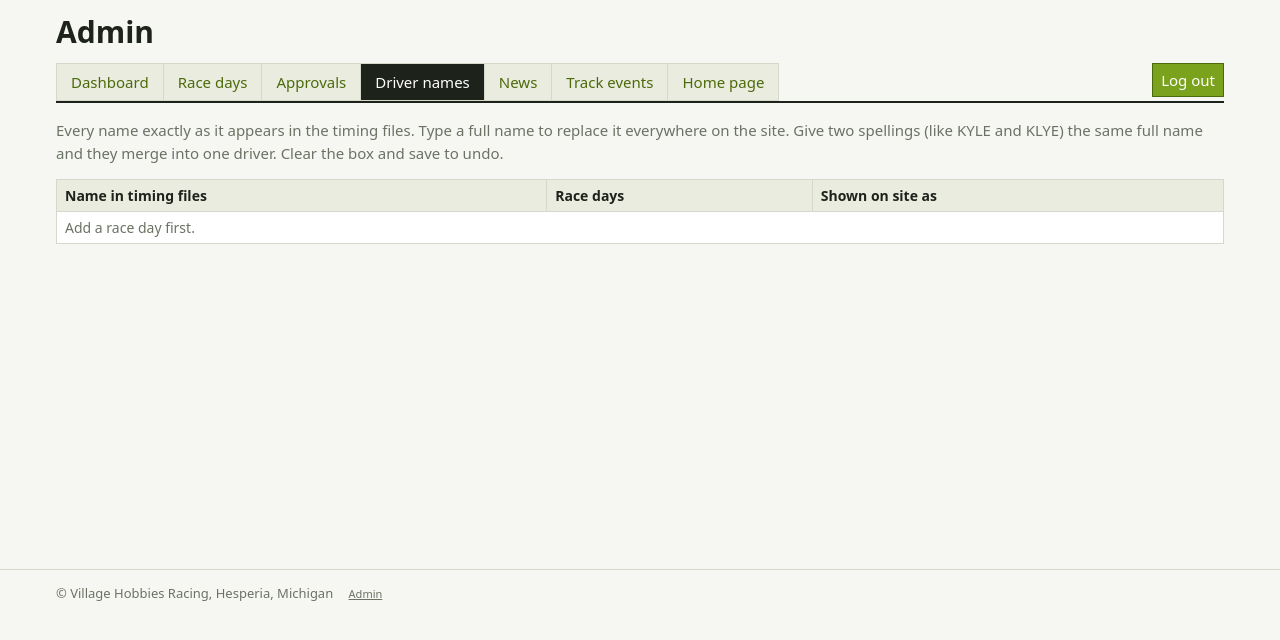
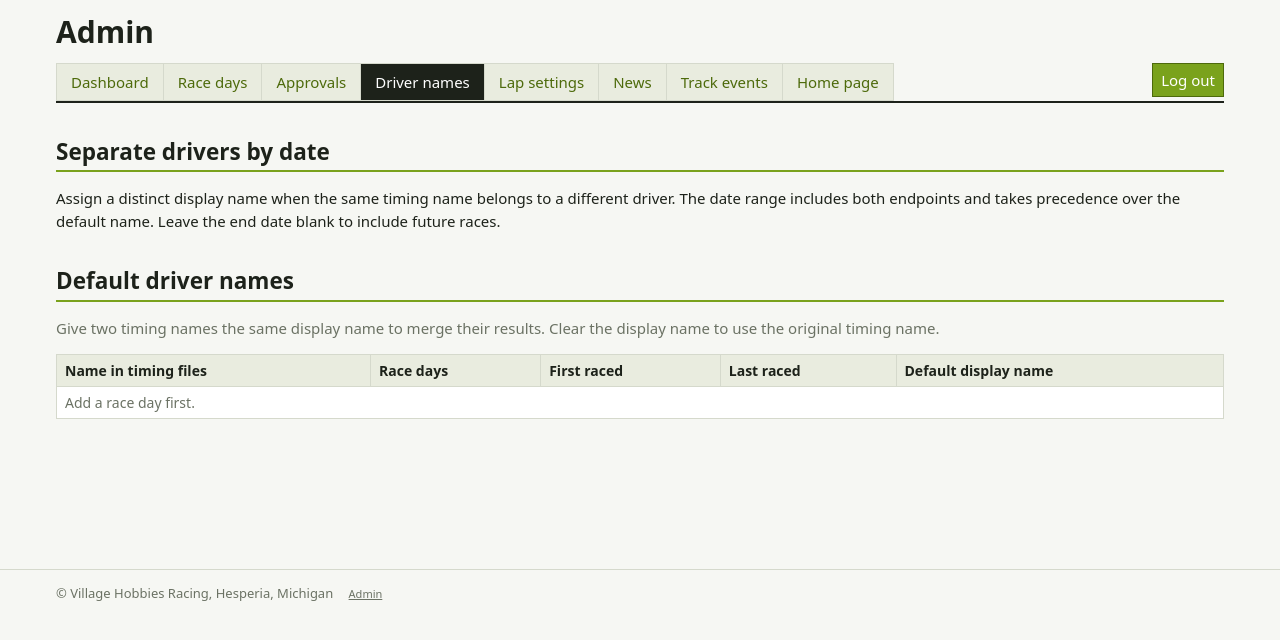
Before and after one commit to minimapper-ogf/vhobbies, a Flask app: page /admin/names in a window 1280 px wide. Shown: the part 63-703 px from the top of the page. Run offline with Flask 3, Linux system fonts and the light colour scheme; the visitor is signed in with stand-in values (Sample User, id 1); data that the repository does not hold is empty.

Commit message:
Improve driver history, lap filtering, and admin logins

```diff
--- a/app.py
+++ b/app.py
@@ -1,6 +1,9 @@
 import os, statistics
+from datetime import date
 from flask import Flask, g, session, render_template, request, jsonify, abort
 import config, importer
+from race_stats import RESULT_NAME as NAME, RESULT_JOIN as JOIN, EOR_NAME, EOR_JOIN
+from race_stats import best_lap, lap_minimums, valid_lap
 
 app = Flask(__name__)
 app.secret_key = config.SECRET_KEY
@@ -19,9 +22,6 @@ def _close(e):
     d = g.pop('db', None)
     if d: d.close()
 def q(sql, args=()): return db().execute(sql, args).fetchall()
-
-NAME = "COALESCE(nm.full_name, r.raw_name)"
-JOIN = "LEFT JOIN name_map nm ON nm.raw_name = r.raw_name"
 
 @app.template_filter('t')
 def fmt_time(s):
@@ -59,15 +59,40 @@ def history():
     events = q("SELECT * FROM track_events WHERE day_type IS NULL OR day_type='' OR day_type=? ORDER BY event_date DESC", (kind,))
     return render_template('history.html', days=days, kind=kind, events=events)
 
-def day_data(did, cls):
+def day_runs(did, cls):
+    return q(f"""SELECT r.*, {NAME} AS name FROM results r {JOIN}
+                 WHERE r.day_id=? AND r.class_name=?""", (did, cls))
+
+
+def day_laps(did, cls):
+    rows = q("""SELECT l.result_id, l.lap_no, l.lap_time FROM laps l
+                JOIN results r ON r.id=l.result_id WHERE r.day_id=? AND r.class_name=?
+                ORDER BY l.lap_no""", (did, cls))
+    laps = {}
+    for row in rows:
+        laps.setdefault(row['result_id'], []).append(row)
+    return laps
+
+
+def run_times(run, recorded, minimum):
+    timed = [lap['lap_time'] for lap in recorded if lap['lap_time'] is not None]
+    valid = [value for value in timed if valid_lap(value, minimum)]
+    reported = run['fastest_lap']
+    reported_best = reported if valid_lap(reported, minimum) else None
+    best = best_lap(valid, reported_best)
+    avg = _mean(valid)
+    summary_usable = reported in (None, 0) or reported_best is not None
+    if len(valid) == len(timed) and summary_usable and valid_lap(run['avg_lap'], minimum):
+        avg = run['avg_lap']
+    return len(timed), valid, best, avg
+
+
+def day_data(did, cls, minimum):
     """Everything for one class on one day, one dict per driver."""
-    rows = q(f"SELECT r.*, {NAME} AS name FROM results r {JOIN} WHERE r.day_id=? AND r.class_name=?", (did, cls))
-    laps = q(f"""SELECT {NAME} AS name, l.lap_time FROM laps l JOIN results r ON r.id=l.result_id {JOIN}
-                 WHERE r.day_id=? AND r.class_name=? AND l.lap_time IS NOT NULL""", (did, cls))
-    lapmap = {}
-    for l in laps: lapmap.setdefault(l['name'], []).append(l['lap_time'])
-    eor = q(f"""SELECT e.*, COALESCE(nm.full_name, e.raw_name) AS name FROM eor_results e
-                LEFT JOIN name_map nm ON nm.raw_name=e.raw_name WHERE e.day_id=? AND e.class_name=?""", (did, cls))
+    rows = day_runs(did, cls)
+    laps = day_laps(did, cls)
+    eor = q(f"""SELECT e.*, {EOR_NAME} AS name FROM eor_results e {EOR_JOIN}
+                WHERE e.day_id=? AND e.class_name=?""", (did, cls))
     top_y = max([e['eor_y'] for e in eor], default=0)
     last = [e for e in eor if e['eor_y'] == top_y]
     final_x = max([e['eor_x'] for e in last], default=0); qual_x = min([e['eor_x'] for e in last], default=0)
@@ -75,14 +100,20 @@ def day_data(did, cls):
     qual_pos = {e['name']: e for e in last if e['eor_x'] == qual_x}
     drivers = {}
     for r in rows:
-        d = drivers.setdefault(r['name'], dict(name=r['name'], rounds={}, final=None))
-        if r['stage'] == 'final': d['final'] = r
-        else: d['rounds'][r['round_no']] = r
+        d = drivers.setdefault(r['name'], dict(name=r['name'], rounds={}, final=None,
+                                              all_laps=0, valid_laps=[], best_times=[]))
+        lap_count, valid, best, avg = run_times(r, laps.get(r['id'], ()), minimum)
+        d['all_laps'] += lap_count
+        d['valid_laps'].extend(valid)
+        if best is not None:
+            d['best_times'].append(best)
+        run = dict(r, fastest_lap=best, avg_lap=avg)
+        if r['stage'] == 'final': d['final'] = run
+        else: d['rounds'][r['round_no']] = run
     for n, d in drivers.items():
-        L = lapmap.get(n, [])
-        d['all_laps'] = len(L)
-        d['avg'] = sum(L) / len(L) if L else None
-        d['best'] = min(L) if L else None
+        L = d['valid_laps']
+        d['avg'] = _mean(L)
+        d['best'] = best_lap(d['best_times'])
         d['stdev'] = statistics.pstdev(L) if len(L) > 1 else None
         d['median'] = statistics.median(L) if L else None
         d['qual'] = qual_pos.get(n); d['fin'] = final_pos.get(n)
@@ -97,7 +128,7 @@ def day(did):
     classes = [r['class_name'] for r in q("SELECT DISTINCT class_name FROM results WHERE day_id=? ORDER BY class_name", (did,))]
     cls = request.args.get('class', classes[0] if classes else '')
     if cls not in classes and classes: cls = classes[0]
-    drivers, rounds = day_data(did, cls) if classes else ([], [])
+    drivers, rounds = day_data(did, cls, lap_minimums(db())[d[0]['day_type']]) if classes else ([], [])
     return render_template('day.html', day=d[0], classes=classes, cls=cls, drivers=drivers, rounds=rounds)
 
 METRICS = {'avg_lap': 'Average lap (s)', 'fastest_lap': 'Fastest lap (s)', 'total_time': 'Total time (s)', 'laps': 'Laps completed', 'position': 'Position'}
@@ -105,25 +136,42 @@ METRICS = {'avg_lap': 'Average lap (s)', 'fastest_lap': 'Fastest lap (s)', 'tota
 @app.route('/api/day/<int:did>/chart')
 def chart(did):
     cls = request.args.get('class', ''); mode = request.args.get('mode', 'rounds')
+    day = q("SELECT day_type FROM race_days WHERE id=?", (did,))
+    minimum = lap_minimums(db()).get(day[0]['day_type'], 0) if day else 0
+    rows = day_runs(did, cls)
+    metric = request.args.get('metric', 'avg_lap')
+    if metric not in METRICS: metric = 'avg_lap'
+    laps = day_laps(did, cls) if mode == 'laps' or metric in ('avg_lap', 'fastest_lap') else {}
     if mode == 'laps':
         sel = request.args.get('round', 'final')
-        where = "r.stage='final'" if sel == 'final' else "r.stage='heat' AND r.round_no=%d" % int(sel)
-        rows = q(f"""SELECT {NAME} AS name, l.lap_no, l.lap_time FROM laps l JOIN results r ON r.id=l.result_id {JOIN}
-                     WHERE r.day_id=? AND r.class_name=? AND {where} ORDER BY l.lap_no""", (did, cls))
+        round_no = request.args.get('round', type=int)
         series = {}
-        for r in rows: series.setdefault(r['name'], {})[r['lap_no']] = r['lap_time']
-        n = max([max(v) for v in series.values()], default=0)
+        for row in rows:
+            if sel == 'final':
+                matches = row['stage'] == 'final'
+            else:
+                matches = row['stage'] == 'heat' and row['round_no'] == round_no and round_no is not None
+            recorded = laps.get(row['id'], ())
+            if matches and recorded:
+                points = series.setdefault(row['name'], {})
+                for lap in recorded:
+                    value = lap['lap_time']
+                    points[lap['lap_no']] = value if valid_lap(value, minimum) else None
+        n = max((max(v) for v in series.values()), default=0)
         return jsonify(categories=[str(i) for i in range(1, n + 1)], xTitle='Lap', yTitle='Lap time (s)', reversed=False,
                        series=[dict(name=k, data=[v.get(i) for i in range(1, n + 1)]) for k, v in sorted(series.items())])
-    metric = request.args.get('metric', 'avg_lap')
-    if metric not in METRICS: metric = 'avg_lap'
-    rows = q(f"SELECT r.stage, r.round_no, {NAME} AS name, r.{metric} AS v FROM results r {JOIN} WHERE r.day_id=? AND r.class_name=?", (did, cls))
     rounds = sorted({r['round_no'] for r in rows if r['stage'] == 'heat'})
     cats = [f"Round {i}" for i in rounds] + (['Final'] if any(r['stage'] == 'final' for r in rows) else [])
     series = {}
     for r in rows:
         key = 'Final' if r['stage'] == 'final' else f"Round {r['round_no']}"
-        series.setdefault(r['name'], {})[key] = r['v'] if (r['v'] or r['v'] == 0) and not (metric in ('avg_lap', 'fastest_lap', 'total_time') and not r['v']) else None
+        value = r[metric]
+        if metric in ('avg_lap', 'fastest_lap'):
+            _, _, best, avg = run_times(r, laps.get(r['id'], ()), minimum)
+            value = avg if metric == 'avg_lap' else best
+        elif metric == 'total_time':
+            value = value or None
+        series.setdefault(r['name'], {})[key] = value
     return jsonify(categories=cats, xTitle='', yTitle=METRICS[metric], reversed=(metric == 'position'),
                    series=[dict(name=k, data=[v.get(c) for c in cats]) for k, v in sorted(series.items())])
 
@@ -133,8 +181,27 @@ def chart(did):
 def drivers():
     term = request.args.get('q', '').strip()
     like = f"%{term}%"
-    rows = q(f"""SELECT {NAME} AS name, COUNT(DISTINCT r.day_id) days, GROUP_CONCAT(DISTINCT r.class_name) classes, MIN(r.fastest_lap) best
-                 FROM results r {JOIN} WHERE {NAME} LIKE ? OR r.raw_name LIKE ? GROUP BY name ORDER BY name""", (like, like))
+    minimums = lap_minimums(db())
+    rows = q(f"""WITH driver_runs AS (
+                     SELECT r.id, r.raw_name, r.day_id, r.class_name, d.day_type, r.fastest_lap,
+                            {NAME} AS name, CASE d.day_type WHEN 'oval' THEN ? ELSE ? END AS minimum
+                     FROM results r JOIN race_days d ON d.id=r.day_id {JOIN}
+                 ), lap_candidates AS (
+                     SELECT dr.*, (SELECT MIN(l.lap_time) FROM laps l WHERE l.result_id=dr.id
+                                    AND l.lap_time>0 AND l.lap_time>=dr.minimum) AS recorded_best,
+                            CASE WHEN fastest_lap>0 AND fastest_lap>=minimum THEN fastest_lap END AS reported_best
+                     FROM driver_runs dr WHERE dr.name IN
+                         (SELECT name FROM driver_runs WHERE name LIKE ? OR raw_name LIKE ?)
+                 ), run_bests AS (
+                     SELECT *, MIN(COALESCE(recorded_best, reported_best),
+                                   COALESCE(reported_best, recorded_best)) AS best
+                     FROM lap_candidates
+                 )
+                 SELECT name, COUNT(DISTINCT day_id) days, GROUP_CONCAT(DISTINCT class_name) classes,
+                        MIN(CASE WHEN day_type='oval' THEN best END) best_oval,
+                        MIN(CASE WHEN day_type='offroad' THEN best END) best_offroad
+                 FROM run_bests GROUP BY name ORDER BY name""",
+             (minimums['oval'], minimums['offroad'], like, like))
     return render_template('drivers.html', rows=rows, term=term)
 
 def _mean(v): return sum(v) / len(v) if v else None
@@ -142,23 +209,29 @@ def _mean(v): return sum(v) / len(v) if v else None
 def driver_data(name):
     res = q(f"SELECT r.*, d.race_date, d.day_type FROM results r JOIN race_days d ON d.id=r.day_id {JOIN} WHERE {NAME}=? ORDER BY d.race_date", (name,))
     if not res: return None
+    minimums = lap_minimums(db())
     laps = q(f"SELECT r.day_id, r.class_name, l.lap_time FROM laps l JOIN results r ON r.id=l.result_id {JOIN} WHERE {NAME}=? AND l.lap_time IS NOT NULL", (name,))
     meta = {}                                     # (day,class) -> [top eor_y, final_x, qual_x]
     for r in q("SELECT DISTINCT day_id, class_name, eor_x, eor_y FROM eor_results"):
         m = meta.setdefault((r['day_id'], r['class_name']), {'y': 0, 'xs': set()})
         if r['eor_y'] > m['y']: m['y'], m['xs'] = r['eor_y'], {r['eor_x']}
         elif r['eor_y'] == m['y']: m['xs'].add(r['eor_x'])
-    eor = q("SELECT e.* FROM eor_results e LEFT JOIN name_map nm ON nm.raw_name=e.raw_name WHERE COALESCE(nm.full_name,e.raw_name)=?", (name,))
+    eor = q(f"SELECT e.* FROM eor_results e {EOR_JOIN} WHERE {EOR_NAME}=?", (name,))
     E = {}
     for r in res:
         e = E.setdefault((r['day_id'], r['class_name']), dict(day_id=r['day_id'], date=r['race_date'], type=r['day_type'], cls=r['class_name'],
-                         heat_pos=[], cars=set(), group=None, laps_list=[], final_pos=None, qual_pos=None))
+                         heat_pos=[], cars=set(), group=None, laps_list=[], reported_bests=[], laps=0, final_pos=None, qual_pos=None))
+        if valid_lap(r['fastest_lap'], minimums[r['day_type']]):
+            e['reported_bests'].append(r['fastest_lap'])
         e['cars'].add(r['car_no'])
         if r['stage'] == 'heat': e['heat_pos'].append(r['position'])
         else: e['group'] = r['final_group']
     for l in laps:
         e = E.get((l['day_id'], l['class_name']))
-        if e: e['laps_list'].append(l['lap_time'])
+        if e:
+            e['laps'] += 1
+            if valid_lap(l['lap_time'], minimums[e['type']]):
+                e['laps_list'].append(l['lap_time'])
     for r in eor:
         k = (r['day_id'], r['class_name']); m = meta.get(k)
         if not m or r['eor_y'] != m['y'] or k not in E: continue
@@ -166,8 +239,8 @@ def driver_data(name):
         if r['eor_x'] == min(m['xs']): E[k]['qual_pos'] = r['position']
     for e in E.values():
         L = e['laps_list']
-        e.update(avg_lap=_mean(L), median_lap=statistics.median(L) if L else None, best_lap=min(L) if L else None,
-                 stdev=statistics.pstdev(L) if len(L) > 1 else None, laps=len(L), avg_heat_pos=_mean(e['heat_pos']))
+        e.update(avg_lap=_mean(L), median_lap=statistics.median(L) if L else None, best_lap=best_lap(L, best_lap(e['reported_bests'])),
+                 stdev=statistics.pstdev(L) if len(L) > 1 else None, avg_heat_pos=_mean(e['heat_pos']))
     return sorted(E.values(), key=lambda e: (e['date'], e['cls']))
 
 DRIVER_METRICS = {'avg_lap': 'Average lap (s)', 'median_lap': 'Median lap (s)', 'best_lap': 'Best lap (s)', 'stdev': 'Consistency, std dev (s, lower = steadier)',
@@ -181,8 +254,8 @@ def by_vehicle(entries):
     for (t, c), es in sorted(g.items()):
         L = [x for e in es for x in e['laps_list']]
         fp = [e['final_pos'] for e in es if e['final_pos']]
-        out.append(dict(type=t, cls=c, days=len(es), laps=len(L), avg_lap=_mean(L), median_lap=statistics.median(L) if L else None,
-                        best_lap=min(L) if L else None, stdev=statistics.pstdev(L) if len(L) > 1 else None,
+        out.append(dict(type=t, cls=c, days=len(es), laps=sum(e['laps'] for e in es), avg_lap=_mean(L), median_lap=statistics.median(L) if L else None,
+                        best_lap=best_lap(e['best_lap'] for e in es if e['best_lap'] is not None), stdev=statistics.pstdev(L) if len(L) > 1 else None,
                         avg_heat_pos=_mean([p for e in es for p in e['heat_pos']]), qual_pos=_mean([e['qual_pos'] for e in es if e['qual_pos']]),
                         final_pos=_mean(fp), wins=sum(1 for p in fp if p == 1), podiums=sum(1 for p in fp if p <= 3)))
     return out
@@ -194,7 +267,9 @@ def driver(name):
     veh = by_vehicle(entries)
     allL = [x for e in entries for x in e['laps_list']]
     fp = [e['final_pos'] for e in entries if e['final_pos']]
-    summary = dict(days=len({e['day_id'] for e in entries}), laps=len(allL), avg=_mean(allL), best=min(allL) if allL else None,
+    bests = {kind: best_lap(e['best_lap'] for e in entries if e['type'] == kind and e['best_lap'] is not None)
+             for kind in ('oval', 'offroad')}
+    summary = dict(days=len({e['day_id'] for e in entries}), laps=sum(e['laps'] for e in entries), avg=_mean(allL), bests=bests,
                    wins=sum(1 for p in fp if p == 1), podiums=sum(1 for p in fp if p <= 3), classes=sorted({e['cls'] for e in entries}))
     photo = q("SELECT filename FROM driver_photos WHERE driver_name=?", (name,))
     return render_template('driver.html', photo=photo[0]['filename'] if photo else None, name=name, entries=list(reversed(entries)), veh=veh, s=summary, metrics=DRIVER_METRICS)
@@ -213,6 +288,16 @@ def driver_chart():
         resp.update(categories=[label(x['type'], x['cls']) for x in v], series=[dict(name=DRIVER_METRICS[metric], data=[x[metric] for x in v])])
         resp['integer'] = metric == 'laps'
         return jsonify(resp)
+    years = request.args.get('years', type=int)
+    cutoff = None
+    if years in (1, 2, 4) and entries:
+        latest = date.fromisoformat(entries[-1]['date'])
+        target_year = max(1, latest.year - years)
+        try:
+            cutoff = latest.replace(year=target_year).isoformat()
+        except ValueError:  # February 29 in a non-leap year
+            cutoff = latest.replace(year=target_year, day=28).isoformat()
+        entries = [e for e in entries if e['date'] >= cutoff]
     dates = sorted({e['date'] for e in entries})
     series = {}
     for e in entries: series.setdefault(label(e['type'], e['cls']), {})[e['date']] = e[metric]
@@ -220,6 +305,7 @@ def driver_chart():
     if dates:                                      # track-change markers from the admin "track events" list
         for ev in q("SELECT * FROM track_events ORDER BY event_date"):
             if kind != 'all' and ev['day_type'] not in (None, '', kind): continue
+            if cutoff and not cutoff <= ev['event_date'] <= dates[-1]: continue
             i = sum(1 for d in dates if d <= ev['event_date'])     # number of race days on/before the event
             resp['plotLines'].append(dict(value=i - 0.5, text=ev['title']))
     return jsonify(resp)
--- a/importer.py
+++ b/importer.py
@@ -23,6 +23,9 @@ CREATE TABLE IF NOT EXISTS eor_results(       -- end-of-round standings (eor fil
   eor_x INTEGER, eor_y INTEGER, class_name TEXT, position INTEGER,
   raw_name TEXT, laps INTEGER, total_time REAL, best_round INTEGER);
 CREATE TABLE IF NOT EXISTS name_map(raw_name TEXT PRIMARY KEY, full_name TEXT NOT NULL);   -- approved name edits
+CREATE TABLE IF NOT EXISTS dated_names(
+  id INTEGER PRIMARY KEY, raw_name TEXT NOT NULL, start_date TEXT NOT NULL, end_date TEXT NOT NULL,
+  full_name TEXT NOT NULL, UNIQUE(raw_name, start_date), CHECK(start_date <= end_date));
 CREATE TABLE IF NOT EXISTS news(id INTEGER PRIMARY KEY, title TEXT, body TEXT, image TEXT, created TEXT DEFAULT CURRENT_TIMESTAMP);
 CREATE TABLE IF NOT EXISTS news_images(id INTEGER PRIMARY KEY, news_id INTEGER NOT NULL REFERENCES news(id) ON DELETE CASCADE, image TEXT NOT NULL);
 CREATE TABLE IF NOT EXISTS track_events(id INTEGER PRIMARY KEY, event_date TEXT, title TEXT, description TEXT, day_type TEXT);
--- a/static/css/style.css
+++ b/static/css/style.css
@@ -48,6 +48,11 @@ button.danger{background:#c0392b;border-color:#8e2a1f}.inline{display:inline}
 
 .adminnav{flex-wrap:wrap}
 #chart,#chart .highcharts-container{color-scheme:light;background:#fff}
+#chart.chart-panels{display:grid;grid-template-columns:repeat(auto-fit,minmax(min(100%,260px),1fr));gap:12px;padding:12px;min-height:0;background:var(--panel)}
+.driver-chart-panel{min-width:0;border:1px solid var(--line);background:#fff;color:#222}
+.driver-chart-panel h3{margin:10px 12px 0;font-size:1rem;overflow-wrap:anywhere}
+.driver-filter{margin:8px 0 12px;border:1px solid var(--line)}
+.driver-filter label{display:inline-flex;align-items:center;gap:5px;margin:2px 12px 2px 0}
 .photos img{width:100%;height:160px;object-fit:cover;display:block;border:1px solid var(--line)}
 .news,.hero p,.hero{white-space:normal}.pre{white-space:pre-line}.news-images{display:flex;gap:8px;flex-wrap:wrap;max-height:260px;overflow:auto;margin:6px 0}.news img.pic{max-width:240px;width:auto;height:auto;max-height:240px;object-fit:contain;display:block}
 .home-photo{margin:0 auto 16px;max-width:900px;max-height:420px;overflow:hidden}.home-photo img{display:block;width:100%;max-height:420px;object-fit:cover}
--- a/submissions.py
+++ b/submissions.py
@@ -4,6 +4,7 @@ from flask import request, redirect, url_for, session, flash, abort
 from PIL import Image, ImageOps
 import config
 from admin import adb
+from race_stats import RESULT_NAME, RESULT_JOIN
 from images import process_image
 
 Image.MAX_IMAGE_PIXELS = 30_000_000
@@ -23,7 +24,7 @@ def _guard():
     _hits[ip] = [t for t in _hits.get(ip, []) if now - t < 3600]
     if len(_hits[ip]) >= 5: flash('Too many submissions from you for now. Please try again later.', 'error'); return None
     name = request.form.get('driver', '')
-    ok = adb().execute("SELECT 1 FROM results r LEFT JOIN name_map nm ON nm.raw_name=r.raw_name WHERE COALESCE(nm.full_name, r.raw_name)=? LIMIT 1", (name,)).fetchone()
+    ok = adb().execute(f"SELECT 1 FROM results r {RESULT_JOIN} WHERE {RESULT_NAME}=? LIMIT 1", (name,)).fetchone()
     if not ok: abort(404)
     pending = adb().execute("SELECT (SELECT COUNT(*) FROM name_suggestions WHERE status='pending')+(SELECT COUNT(*) FROM photo_submissions WHERE status='pending')").fetchone()[0]
     if pending >= MAX_PENDING: flash('The review queue is full right now. Please try again later.', 'error'); return None
--- a/templates/admin/login.html
+++ b/templates/admin/login.html
@@ -1,5 +1,5 @@
 {% extends 'base.html' %}{% block content %}<h1>Admin login</h1>
-{% if not configured %}<div class="flash error">Login is disabled until you set a real <b>ADMIN_PASSWORD</b> and <b>SECRET_KEY</b> in config.py.</div>{% endif %}
+{% if not configured %}<div class="flash error">Set an admin username and password and configure <b>SECRET_KEY</b> in config.py to enable login.</div>{% endif %}
 <form class="panel" method="post" style="max-width:460px"><input type="hidden" name="csrf" value="{{ csrf }}">
 <label>Username</label><input type="text" name="username" autofocus autocomplete="username">
 <label>Password</label><input type="password" name="password" autocomplete="current-password">
--- a/templates/admin/names.html
+++ b/templates/admin/names.html
@@ -1,7 +1,32 @@
 {% extends 'base.html' %}{% block content %}{% include 'admin/_nav.html' %}
-<p class="muted">Every name exactly as it appears in the timing files. Type a full name to replace it everywhere on the site. Give two spellings (like KYLE and KLYE) the same full name and they merge into one driver. Clear the box and save to undo.</p>
-<table class="grid"><thead><tr><th>Name in timing files</th><th>Race days</th><th>Shown on site as</th></tr></thead><tbody>
-{% for r in rows %}<tr id="{{ r.raw_name|replace(' ', '_')|replace('.', '_') }}"><td><b>{{ r.raw_name }}</b></td><td>{{ r.days }}</td><td>
+<h2 id="date-rules">Separate drivers by date</h2>
+<p>Assign a distinct display name when the same timing name belongs to a different driver. The date range includes both endpoints and takes precedence over the default name. Leave the end date blank to include future races.</p>
+{% if rows %}
+<form class="controls" method="post" action="{{ url_for('admin.save_date_rule') }}">
+  <input type="hidden" name="csrf" value="{{ csrf }}">
+  <label>Timing name <select name="raw_name" required><option value="">Choose a name</option>
+    {% for r in rows %}<option>{{ r.raw_name }}</option>{% endfor %}
+  </select></label>
+  <label>Start date <input type="date" name="start_date" required></label>
+  <label>End date <input type="date" name="end_date"></label>
+  <label>Display name <input type="text" name="full_name" maxlength="60" required></label>
+  <button>Add date rule</button>
+</form>
+{% endif %}
+{% if rules %}
+<div class="scroll"><table class="grid"><thead><tr><th>Timing name</th><th>Start</th><th>End</th><th>Display name</th><th>Action</th></tr></thead><tbody>
+{% for rule in rules %}
+<tr><td>{{ rule.raw_name }}</td><td>{{ rule.start_date }}</td><td>{{ 'Ongoing' if rule.end_date == '9999-12-31' else rule.end_date }}</td><td>{{ rule.full_name }}</td><td>
+<form method="post" action="{{ url_for('admin.delete_date_rule', rule_id=rule.id) }}">
+  <input type="hidden" name="csrf" value="{{ csrf }}"><button>Remove rule</button>
+</form></td></tr>
+{% endfor %}
+</tbody></table></div>
+{% endif %}
+<h2>Default driver names</h2>
+<p class="muted">Give two timing names the same display name to merge their results. Clear the display name to use the original timing name.</p>
+<div class="scroll"><table class="grid"><thead><tr><th>Name in timing files</th><th>Race days</th><th>First raced</th><th>Last raced</th><th>Default display name</th></tr></thead><tbody>
+{% for r in rows %}<tr id="{{ r.raw_name|replace(' ', '_')|replace('.', '_') }}"><td><b>{{ r.raw_name }}</b></td><td>{{ r.days }}</td><td>{{ r.first_date }}</td><td>{{ r.last_date }}</td><td>
 <form class="inline" method="post" action="{{ url_for('admin.save_name') }}"><input type="hidden" name="csrf" value="{{ csrf }}"><input type="hidden" name="raw_name" value="{{ r.raw_name }}">
 <input type="text" name="full_name" value="{{ r.full_name or '' }}" placeholder="{{ r.raw_name }}" maxlength="60" style="display:inline;width:240px"> <button>Save</button></form></td></tr>
-{% else %}<tr><td colspan="3" class="muted">Add a race day first.</td></tr>{% endfor %}</tbody></table>{% endblock %}
+{% else %}<tr><td colspan="5" class="muted">Add a race day first.</td></tr>{% endfor %}</tbody></table></div>{% endblock %}
```
Also changed, not shown: admin.py (+96 -24 lines), race_stats.py (added, +36 -0 lines), static/js/day_chart.js (+123 -19 lines), static/js/driver_chart.js (+11 -4 lines), templates/admin/lap_settings.html (added, +10 -0 lines), templates/day.html (+4 -3 lines), templates/driver.html (+5 -3 lines), templates/drivers.html (+8 -3 lines), README.md, 1 other file.
